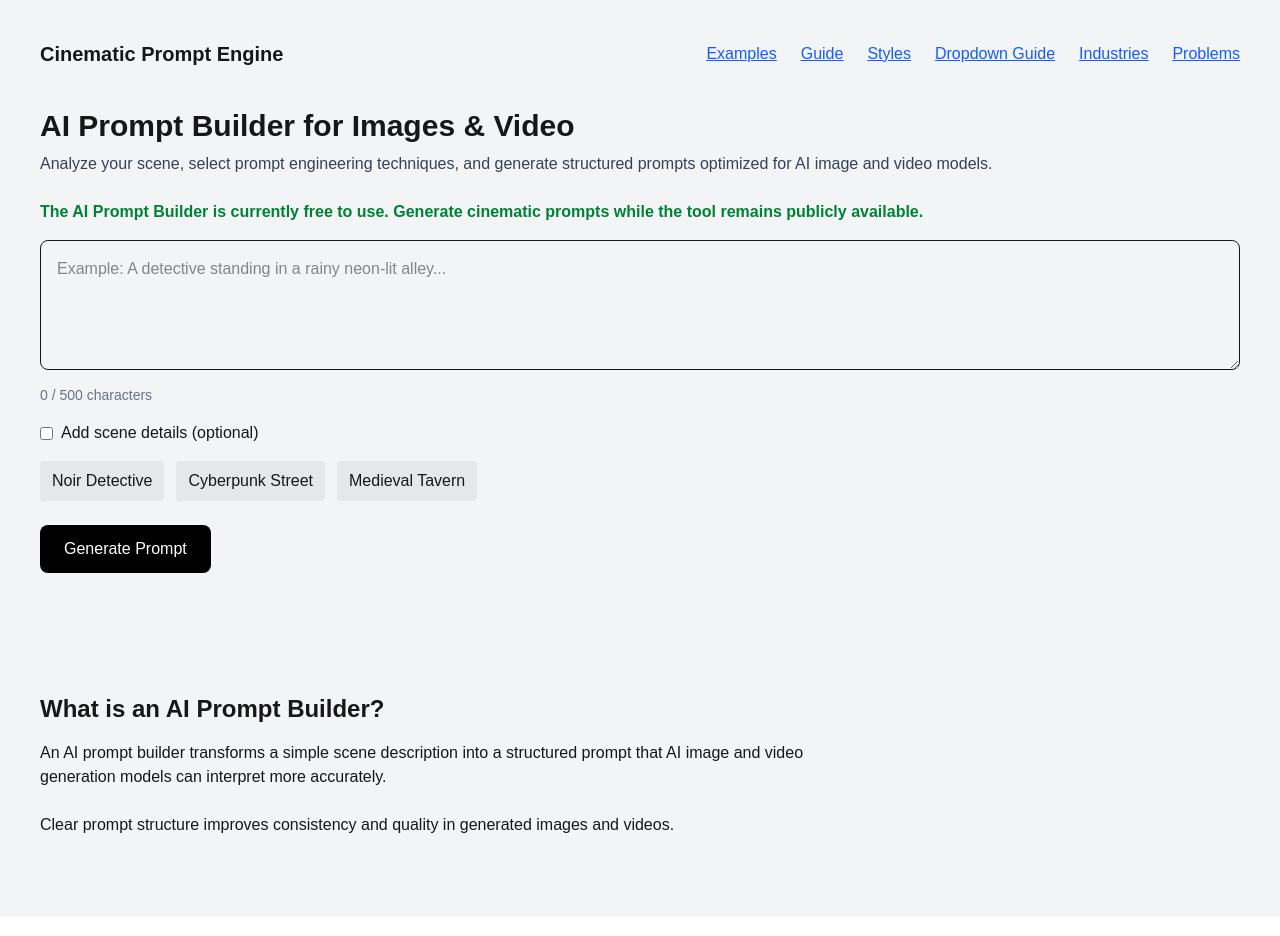
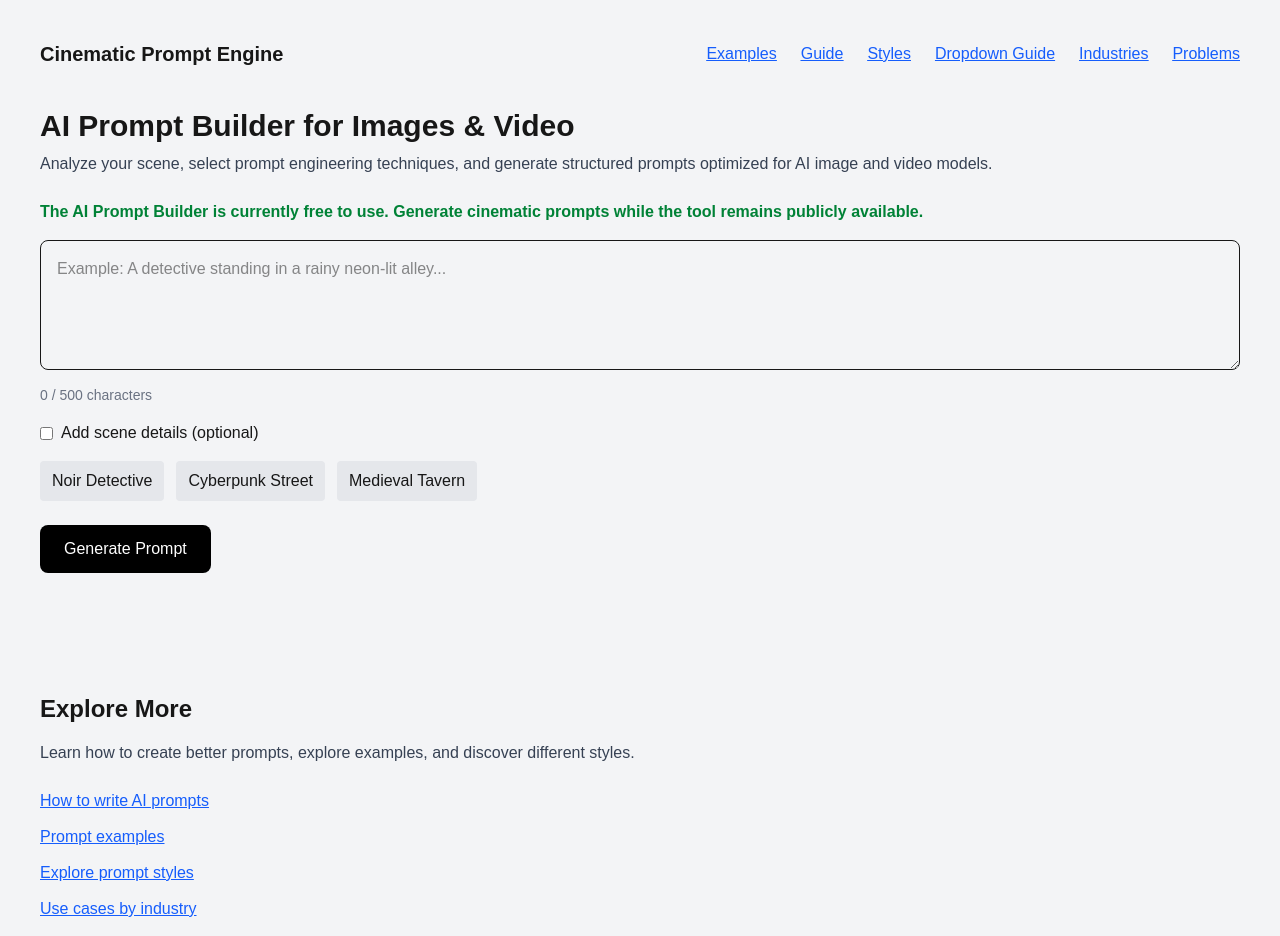
Before and after one commit to amerind369/cinematic-prompt-engine, a Next.js app: page / in a window 1280 px wide. Shown: the top 936 px of the page. Built offline with nearby package versions, Linux system fonts and the light colour scheme.

Commit message:
Update page.tsx

```diff
--- a/app/page.tsx
+++ b/app/page.tsx
@@ -362,6 +362,54 @@ export default function Home() {
         </div>
       )}
 
+      {/* Internal Links Section */}
+
+<div className="mt-20 max-w-3xl">
+
+  <h2 className="text-2xl font-bold mb-4">
+    Explore More
+  </h2>
+
+  <p className="mb-6 text-gray-700">
+    Learn how to create better prompts, explore examples, and discover different styles.
+  </p>
+
+  <ul className="space-y-3 text-blue-600 underline">
+
+    <li>
+      <a href="/how-to-write-ai-prompts">
+        How to write AI prompts
+      </a>
+    </li>
+
+    <li>
+      <a href="/examples">
+        Prompt examples
+      </a>
+    </li>
+
+    <li>
+      <a href="/styles">
+        Explore prompt styles
+      </a>
+    </li>
+
+    <li>
+      <a href="/industries">
+        Use cases by industry
+      </a>
+    </li>
+
+    <li>
+      <a href="/problems">
+        Solve common AI image problems
+      </a>
+    </li>
+
+  </ul>
+
+</div>
+
       {/* SEO Content Section */}
 
       <div className="mt-20 max-w-3xl">
```
